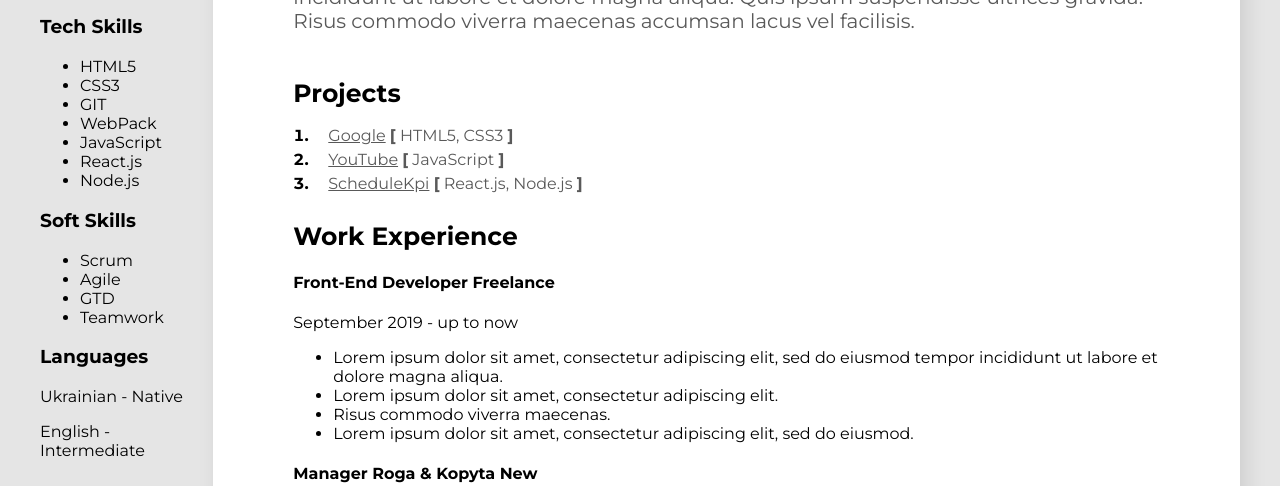
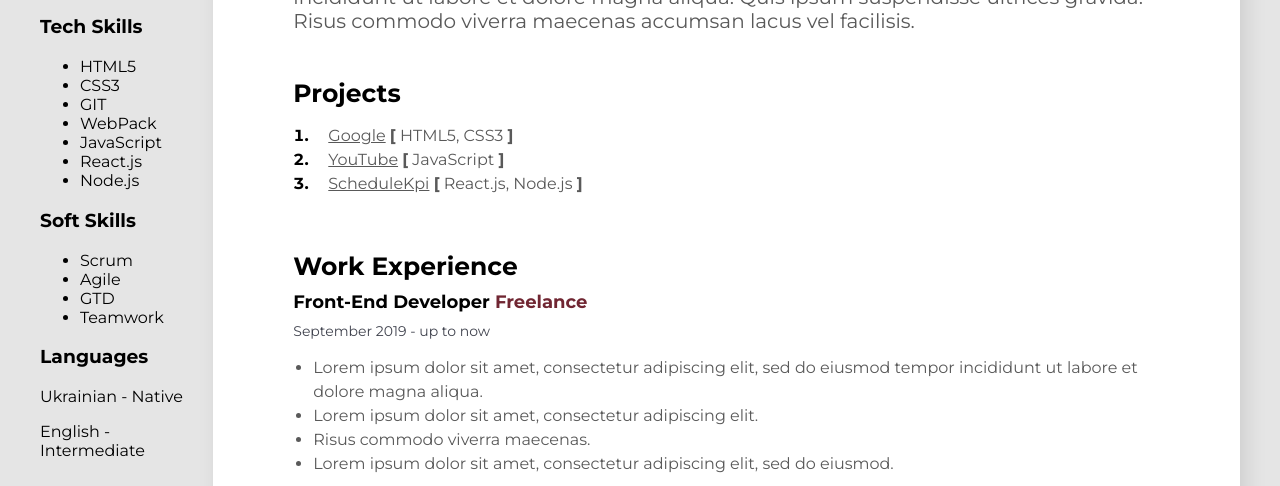
Before and after one commit to AnastasiaLytvyn/resume, a plain HTML site: page index.html in a window 1280 px wide. Shown: the part 314-800 px from the top of the page. Drawn offline with Linux system fonts and the light colour scheme.

Commit message:
add work company container, add style for work block

```diff
--- a/index.html
+++ b/index.html
@@ -52,7 +52,7 @@
 
 	<div class="work">
 		<h3 class="title">Work Experience</h3>
-		<!--		First Company-->
+		<div class="work-first">
 			<h4 class="work-position">
 				Front-End Developer
 				<span class="work-type">Freelance</span>
@@ -60,7 +60,8 @@
 			<p class="period">September 2019 - up to now</p>
 			<ul class="work-list">
 				<li class="work-list-item">
-				Lorem ipsum dolor sit amet, consectetur adipiscing elit, sed do eiusmod tempor incididunt ut labore et
+					Lorem ipsum dolor sit amet, consectetur adipiscing elit, sed do eiusmod tempor incididunt ut labore
+					et
 					dolore magna aliqua.
 				</li>
 				<li class="work-list-item">
@@ -73,7 +74,8 @@
 					Lorem ipsum dolor sit amet, consectetur adipiscing elit, sed do eiusmod.
 				</li>
 			</ul>
-		<!--		Second Company-->
+		</div>
+		<div class="work-second">
 			<h4 class="work-position">
 				Manager
 				<span class="work-type">Roga & Kopyta New</span>
@@ -81,7 +83,8 @@
 			<p class="period">March 2015 - October 2018</p>
 			<ul class="work-list">
 				<li class="work-list-item">
-				Lorem ipsum dolor sit amet, consectetur adipiscing elit, sed do eiusmod tempor incididunt ut labore et
+					Lorem ipsum dolor sit amet, consectetur adipiscing elit, sed do eiusmod tempor incididunt ut labore
+					et
 					dolore magna aliqua.
 				</li>
 				<li class="work-list-item">
@@ -91,6 +94,7 @@
 					Risus commodo viverra maecenas.
 				</li>
 			</ul>
+		</div>
 	</div>
 
 	<div class="education">
--- a/styles.css
+++ b/styles.css
@@ -53,7 +53,7 @@ main {
 }
 
 .projects {
-
+    margin-bottom: 55px;
 }
 
 .projects-list {
@@ -97,3 +97,52 @@ a.project-link:hover {
     line-height: 24px;
     color: #595959;
 }
+
+.work {
+    margin-bottom: 55px;
+}
+
+.work-first {
+    margin-bottom: 45px;
+}
+
+.work-position {
+    font-style: normal;
+    font-weight: 700;
+    font-size: 18px;
+    line-height: 22px;
+    color: #000000;
+    margin-top: 0px;
+    margin-bottom: 10px;
+}
+
+.work-type {
+    font-style: normal;
+    font-weight: 700;
+    font-size: 18px;
+    line-height: 22px;
+    color: #702632;
+}
+
+.period {
+    font-style: normal;
+    font-weight: 400;
+    font-size: 14px;
+    line-height: 17px;
+    color: #40434E;
+    margin-top: 0px;
+    margin-bottom: 5px;
+}
+
+.work-list {
+    padding: 0;
+    margin-left: 20px;
+}
+
+.work-list-item {
+    font-style: normal;
+    font-weight: 400;
+    font-size: 16px;
+    line-height: 24px;
+    color: #595959;
+}
```
Lines whose indentation alone changed are shown as unchanged.
